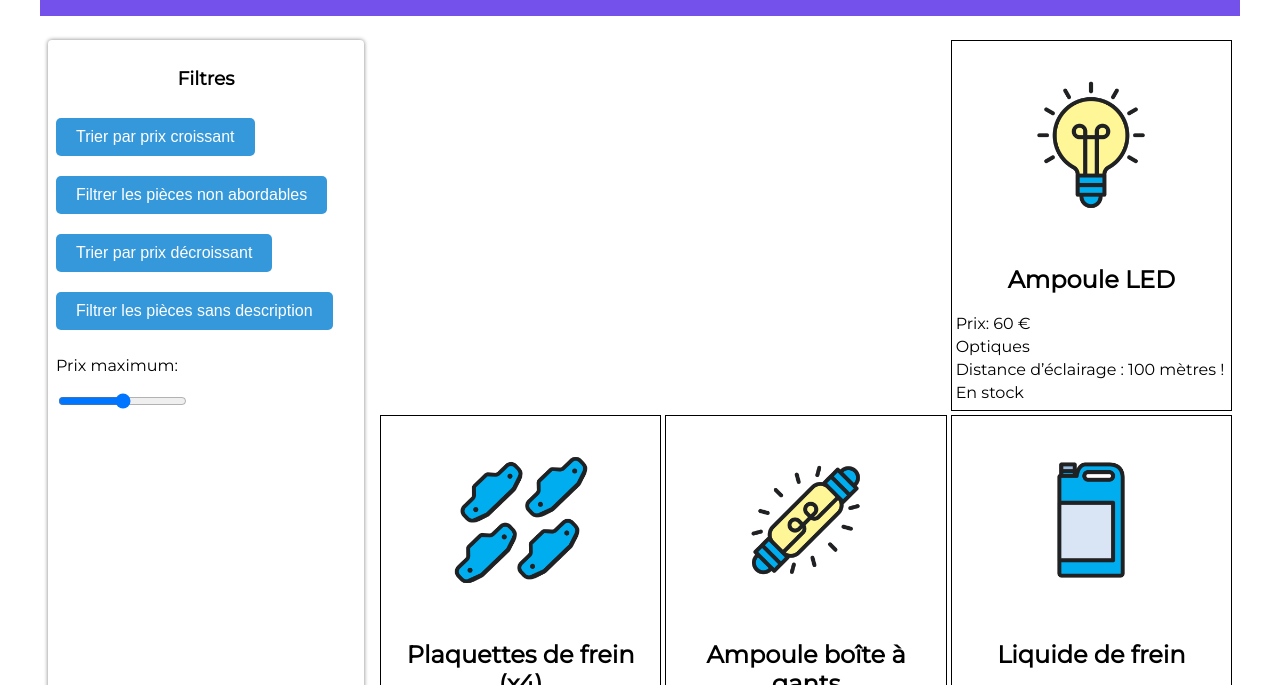
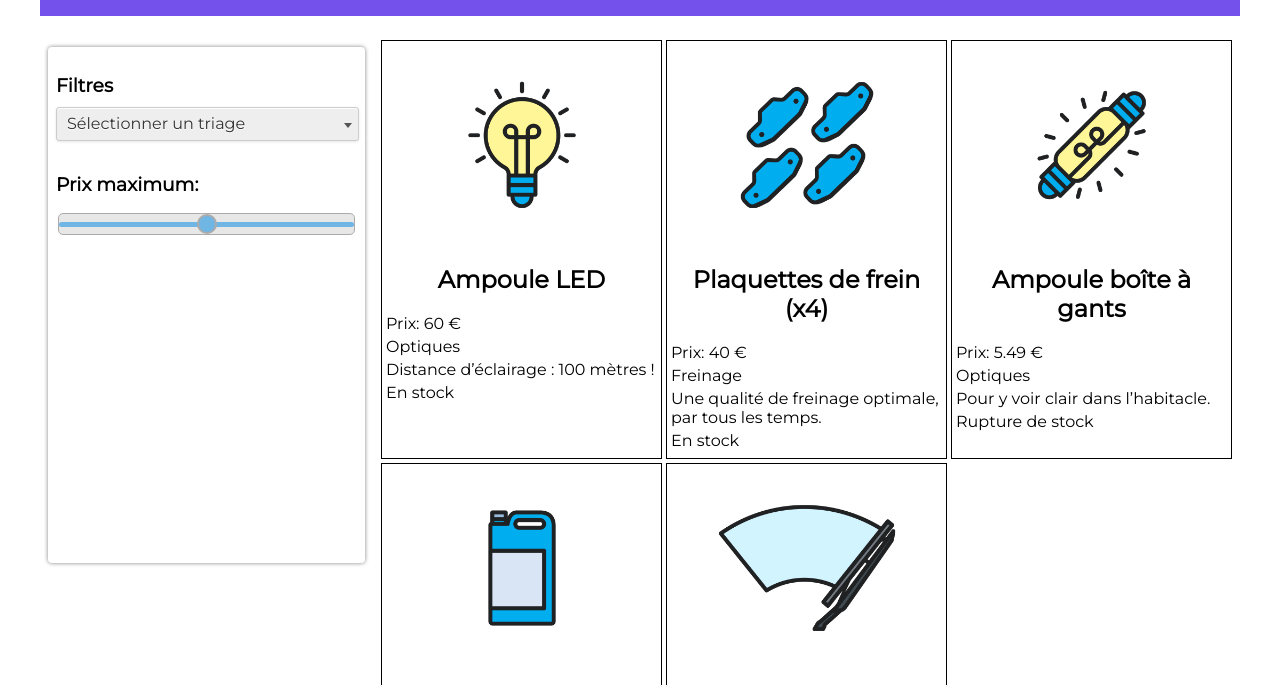
Before and after one commit to MaxMasse31/js-learning, a website: page index.html in a window 1280 px wide. Shown: the part 98-783 px from the top of the page. Drawn offline with Linux system fonts and the light colour scheme.

Commit message:
amiliorer le css et la mise en page du filtre

```diff
--- a/index.html
+++ b/index.html
@@ -1,41 +1,62 @@
 <!DOCTYPE html>
 <html lang="fr">
   <head>
-		<meta charset="utf-8">
+    <meta charset="utf-8" />
     <title>Les Bonnes Pièces</title>
-		<link rel="stylesheet" href="styles.css">
+    <link rel="stylesheet" href="styles.css" />
     <script type="module" src="pieces.js"></script>
   </head>
   <body>
     <header>
-			<img src="images/logo-les-bonnes-pieces.png" alt="LOGO">
+      <img src="images/logo-les-bonnes-pieces.png" alt="LOGO" />
       <h1>Les Bonnes Pièces</h1>
     </header>
     <main>
       <!-- Menu de recherche -->
       <section class="filtres">
 		<h3>Filtres</h3>
-				<button class="btn-trier">Trier par prix croissant</button>
-				<br>
-				<button class="btn-filtrer">Filtrer les pièces non abordables</button>
-				<br>
-				<button class="btn-decroissant">Trier par prix décroissant</button>
-				<br>
-				<button class="btn-nodesc">Filtrer les pièces sans description</button>
-				<br>
-				<p>Prix maximum:</p>
-				<input type="range" name="prix-max" id="prix-max" min="0" max="60" step="5">
+        <div class="dropdown">
+          <input style="z-index:3" class="dropdown-toggle" type="text" />
+          <div class="dropdown-text">Sélectionner un triage</div>
+          <ul class="dropdown-content">
+            <li class="btn-trier"><a href="#">Trier par prix croissant</a></li>
+            <li class="btn-filtrer">
+              <a href="#">Filtrer les pièces non abordables</a>
+            </li>
+            <li class="btn-decroissant">
+              <a href="#">Trier par prix décroissant</a>
+            </li>
+            <li class="btn-nodesc">
+              <a href="#">Filtrer les pièces sans description</a>
+            </li>
+          </ul>
+        </div>
+
+		<div class="pousse">&nbsp;</div>
+
+		<div class="range-section">
+        <h3 style="margin-bottom:15px;">Prix maximum:</h3>
+        <input
+          type="range"
+          name="prix-max"
+          id="prix-max"
+          min="0"
+          max="60"
+          step="5"
+        />
+
+	</div>
       </section>
 
       <!-- Fiches produits -->
       <section class="fiches">
         <!-- Code ajouté -->
-				<div class="abordables">
+        <!-- <div class="abordables">
 
-				</div>
-				<div class="disponibles">
+				</div> -->
+        <!-- <div class="disponibles">
 
-				</div>
+				</div> -->
       </section>
     </main>
   </body>
--- a/styles.css
+++ b/styles.css
@@ -36,10 +36,21 @@ main {
   margin: 8px;
   padding: 8px;
   min-width: 300px;
-  min-height: 400px;
+  min-height: auto;
+  position: block;
+  display: block;
+  height: 500px;
+  text-align: left;
+  margin-top: 15px;
+  padding-top:1
 }
 
-.filtres > button {
+h3 {
+  margin-bottom: 10px;
+  padding: 0px;
+}
+
+/* .filtres > button {
   margin: 10px 0;
   padding: 10px 20px;
   background-color: #3498db;
@@ -48,14 +59,13 @@ main {
   border-radius: 5px;
   cursor: pointer;
   font-size: 16px;
-  }
+} */
 
 /* Ajoutez d'autres styles personnalisés si nécessaire */
 
-
-.filtres h3 {
+/* .filtres h3 {
   text-align: center;
-}
+} */
 
 .fiches {
   flex: 1;
@@ -81,3 +91,159 @@ main {
 .fiches article h2 {
   text-align: center;
 }
+
+/* Style pour le dropdown */
+
+a {
+  text-decoration: none;
+}
+
+.dropdown {
+  position: relative;
+  display: inline-block;
+  text-align: left;
+  clear: both;
+  width: 100%;
+  padding: 0px;
+  margin-bottom: 15px;
+}
+
+.dropdown-text {
+  cursor: pointer;
+  position: absolute;
+  text-indent: 10px;
+  line-height: 32px;
+  background-color: #eee;
+  border: 1px solid #ccc;
+  border-radius: 3px;
+  box-shadow: 0 1px 0 rgba(255, 255, 255, 0.9) inset,
+    0 1px 3px rgba(0, 0, 0, 0.1);
+  width: 100%;
+}
+
+.dropdown-text:after {
+  position: absolute;
+  right: 6px;
+  top: 15px;
+  content: "";
+  width: 0px;
+  height: 0px;
+  border-style: solid;
+  border-width: 5px 4px 0 4px;
+  border-color: #555 transparent transparent transparent;
+}
+
+.dropdown-text,
+.dropdown-content a {
+  color: #333;
+  text-shadow: 0 1px #fff;
+}
+
+.dropdown-toggle {
+  font-size: 0;
+  z-index: 1;
+  cursor: pointer;
+  position: absolute;
+  top: 0;
+  border: none;
+  padding: 0;
+  margin: 0 0 0 1px;
+  background: transparent;
+  text-indent: -10px;
+  height: 34px;
+  width: 100%;
+}
+
+.dropdown-content {
+  -webkit-transition: all 0.25s ease;
+  -moz-transition: all 0.25s ease;
+  -ms-transition: all 0.25s ease;
+  -o-transition: all 0.25s ease;
+  transition: all 0.25s ease;
+  list-style-type: none;
+  position: absolute;
+  top: 32px;
+  padding: 0;
+  margin: 0;
+  opacity: 0;
+  visibility: hidden;
+  border-radius: 3px;
+  text-indent: 10px;
+  line-height: 32px;
+  background-color: #eee;
+  border: 1px solid #ccc;
+  width: 100%;
+}
+
+.dropdown-content a {
+  display: block;
+}
+
+.dropdown-content a:hover {
+  background: #e8e8e8;
+}
+
+.dropdown-toggle:hover ~ .dropdown-text,
+.dropdown-toggle:focus ~ .dropdown-text {
+  background-color: #e8e8e8;
+}
+
+.dropdown-toggle:focus ~ .dropdown-text {
+  box-shadow: 0 1px 3px rgba(0, 0, 0, 0.2) inset,
+    0 1px 0 rgba(255, 255, 255, 0.8);
+  z-index: 2;
+}
+
+.dropdown-content:hover,
+.dropdown-toggle:focus ~ .dropdown-content {
+  opacity: 1;
+  visibility: visible;
+  top: 42px;
+}
+
+.range-section {
+  position: relative;
+  display: inline-block;
+  text-align: left;
+  width: 100%;
+  margin-top: 10px;
+  clear: both;
+  z-index: -100;
+}
+
+/* Styles pour le input de type range */
+input[type="range"] {
+  width: 295px;
+  height: 20px;
+  -webkit-appearance: none;
+  background: #ddd;
+  border: 1px solid #888;
+  border-radius: 5px;
+  outline: none;
+  opacity: 0.7;
+  position: relative;
+  -webkit-transition: 0.2s;
+  transition: opacity 0.2s;
+}
+
+/* Styles pour la plage (track) du range */
+input[type="range"]::-webkit-slider-runnable-track {
+  width: 295px;
+  height: 5px;
+  cursor: pointer;
+  animate: 0.2s;
+  background: #3498db;
+  border-radius: 5px;
+}
+
+/* Styles pour le curseur (thumb) du range */
+input[type="range"]::-webkit-slider-thumb {
+  height: 20px;
+  width: 20px;
+  background: #3498db;
+  border: 2px solid #888;
+  border-radius: 50%;
+  cursor: pointer;
+  -webkit-appearance: none;
+  margin-top: -8px;
+}
```
Lines whose indentation alone changed are shown as unchanged.
